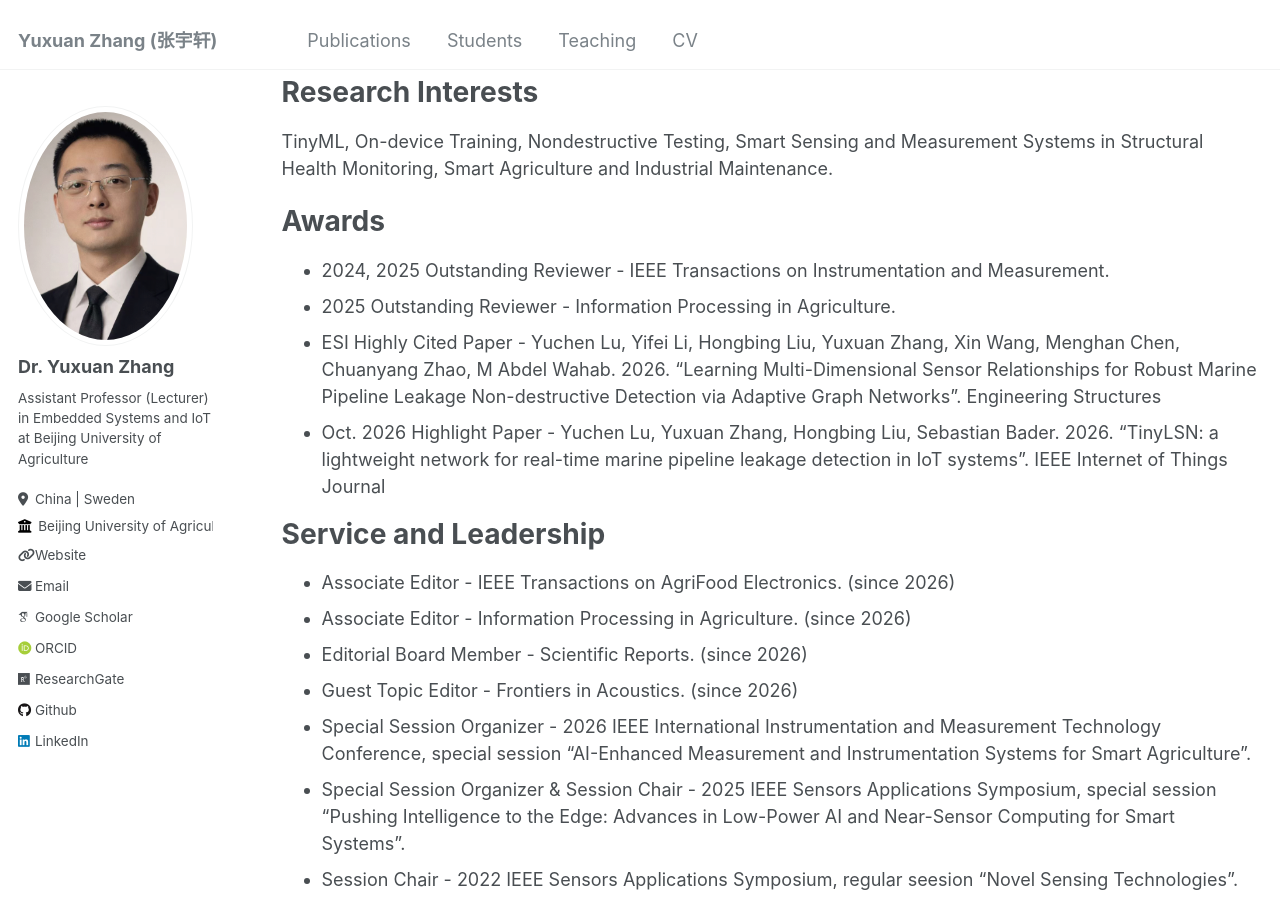
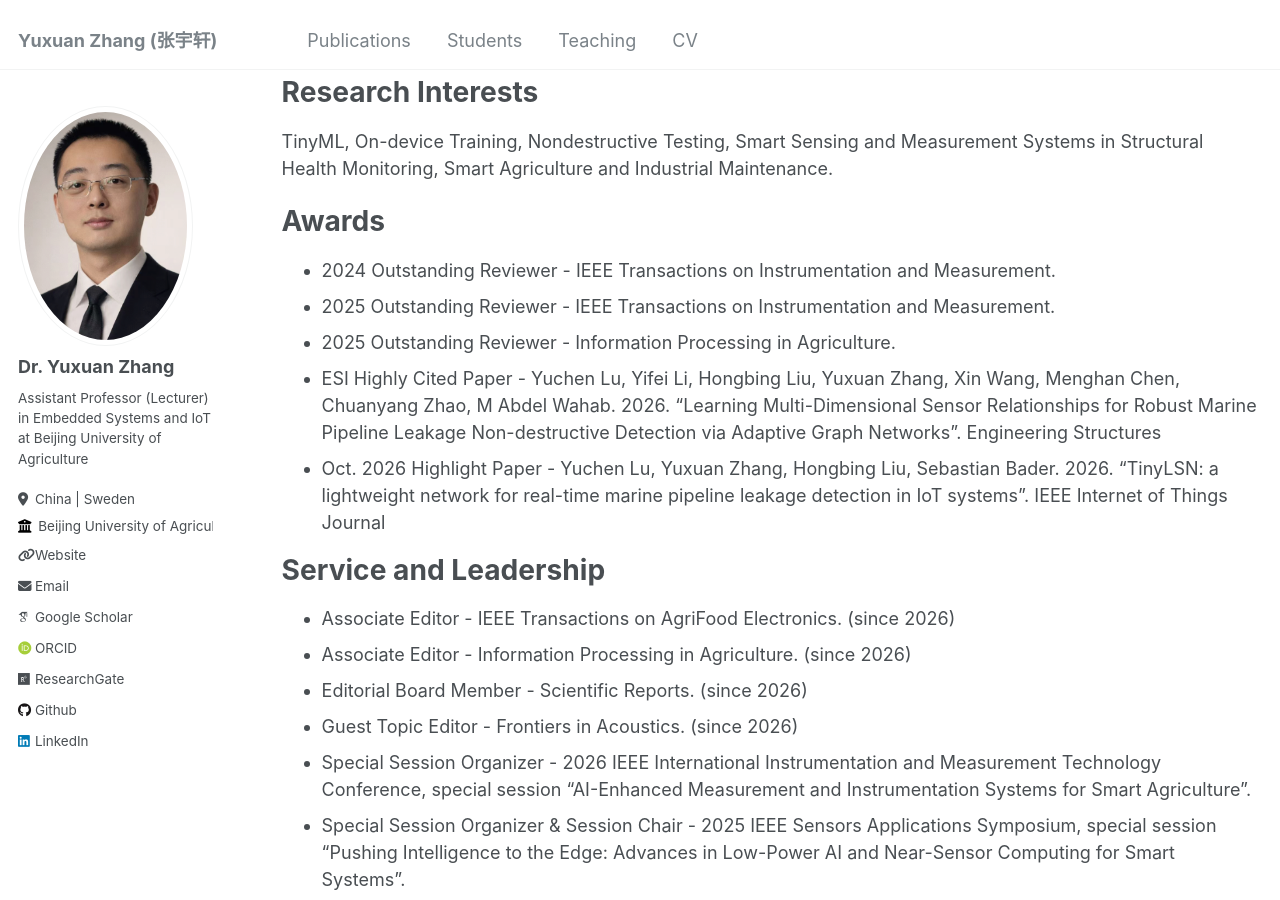
Before and after one commit to YuxuanZhang-96/YuxuanZhang-96.github.io, a Jekyll site: the page built from _pages/cv.md, in a window 1280 px wide and 900 px high, scrolled down 500 px. Built offline with Jekyll 4.4.1, drawn with Linux system fonts in a browser that asks for light colours; some web fonts are replaced.

Commit message:
Update cv.md

```diff
--- a/_pages/cv.md
+++ b/_pages/cv.md
@@ -31,7 +31,8 @@ TinyML, On-device Training, Nondestructive Testing, Smart Sensing and Measuremen
 
 Awards
 ======
-* 2024, 2025 Outstanding Reviewer           - IEEE Transactions on Instrumentation and Measurement.
+* 2024 Outstanding Reviewer                 - IEEE Transactions on Instrumentation and Measurement.
+* 2025 Outstanding Reviewer                 - IEEE Transactions on Instrumentation and Measurement.
 * 2025 Outstanding Reviewer                 - Information Processing in Agriculture.
 * ESI Highly Cited Paper                    - Yuchen Lu, Yifei Li, Hongbing Liu, Yuxuan Zhang, Xin Wang, Menghan Chen, Chuanyang Zhao, M Abdel Wahab. 2026. "Learning Multi-Dimensional Sensor Relationships for Robust Marine Pipeline Leakage Non-destructive Detection via Adaptive Graph Networks". Engineering Structures
 * Oct. 2026 Highlight Paper                 - Yuchen Lu, Yuxuan Zhang, Hongbing Liu, Sebastian Bader. 2026. "TinyLSN: a lightweight network for real-time marine pipeline leakage detection in IoT systems". IEEE Internet of Things Journal
```
